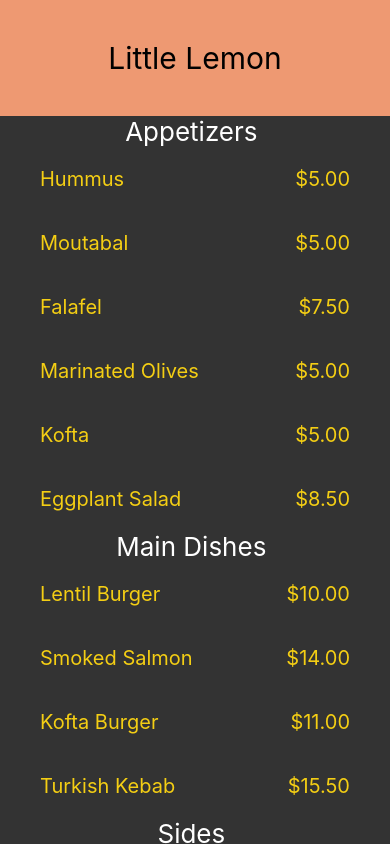
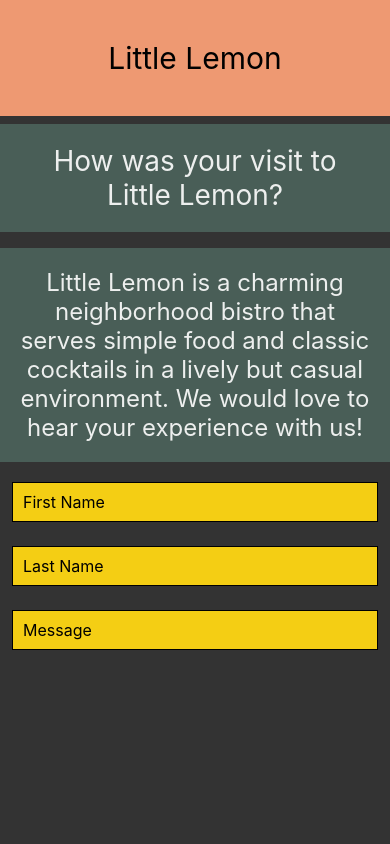
Before and after one commit to johnlundy94/practice, a React Native app: screen / in a window 390 px wide. Built offline with nearby package versions, Linux system fonts and the light colour scheme.

Commit message:
textinput

```diff
--- a/App.js
+++ b/App.js
@@ -1,14 +1,14 @@
 import * as React from "react";
 import { View, Text, StyleSheet } from "react-native";
 import LittleLemonHeader from "./components/LittleLemonHeader";
-import MenuItems from "./components/MenuItems";
+import FeedbackForm from "./components/FeedbackForm";
 
 export default function App() {
   return (
     <>
       <View style={styles.container}>
         <LittleLemonHeader />
-        <MenuItems />
+        <FeedbackForm />
       </View>
     </>
   );
--- /dev/null
+++ b/components/FeedbackForm.js
@@ -0,0 +1,79 @@
+import React, { useState } from "react";
+
+import { ScrollView, StyleSheet, Text, TextInput } from "react-native";
+
+export default function FeedbackForm() {
+  const [firstName, onChangeFirstName] = useState("");
+  const [lastName, onChangeLastName] = useState("");
+  const [message, onChangeMessage] = useState("");
+
+  return (
+    <ScrollView style={styles.container}>
+      <Text style={styles.headingSection}>
+        How was your visit to Little Lemon?
+      </Text>
+      <Text style={styles.infoSection}>
+        Little Lemon is a charming neighborhood bistro that serves simple food
+        and classic cocktails in a lively but casual environment. We would love
+        to hear your experience with us!
+      </Text>
+      <TextInput
+        style={styles.input}
+        value={firstName}
+        onChangeText={onChangeFirstName}
+        placeholder="First Name"
+      />
+      <TextInput
+        style={styles.input}
+        value={lastName}
+        onChangeText={onChangeLastName}
+        placeholder="Last Name"
+      />
+      <TextInput
+        style={styles.input}
+        value={message}
+        onChangeText={onChangeMessage}
+        placeholder="Message"
+      />
+    </ScrollView>
+  );
+}
+
+const styles = StyleSheet.create({
+  container: {
+    flex: 1,
+  },
+  input: {
+    height: 40,
+    margin: 12,
+    borderWidth: 1,
+    padding: 10,
+    fontSize: 16,
+    borderColor: "EDEFEE",
+    backgroundColor: "#F4CE14",
+  },
+  messageInput: {
+    height: 100,
+    margin: 12,
+    borderWidth: 1,
+    padding: 10,
+    fontSize: 16,
+    backgroundColor: "#F4CE14",
+  },
+  infoSection: {
+    fontSize: 24,
+    padding: 20,
+    marginVertical: 8,
+    color: "#EDEFEE",
+    textAlign: "center",
+    backgroundColor: "#495E57",
+  },
+  headingSection: {
+    fontSize: 28,
+    padding: 20,
+    marginVertical: 8,
+    color: "#EDEFEE",
+    textAlign: "center",
+    backgroundColor: "#495E57",
+  },
+});
```
